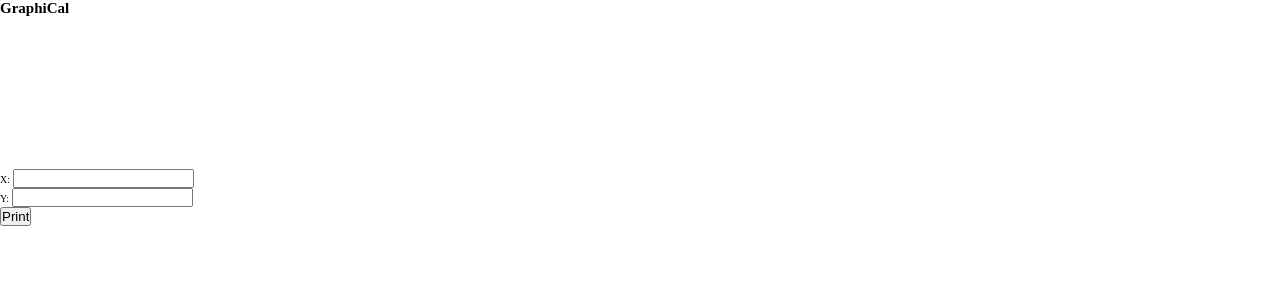
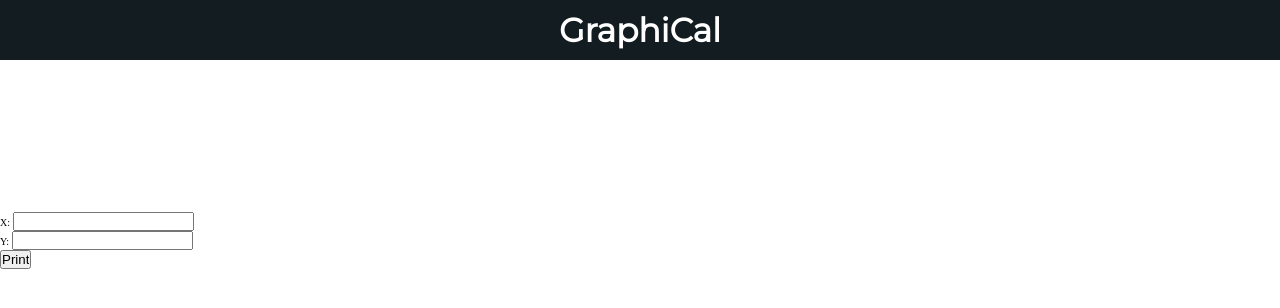
Before and after one commit to IrvingJuarez/GraphiCal, a React app: page / in a window 1280 px wide. Shown: the top 308 px of the page. Built offline with nearby package versions, Linux system fonts and the light colour scheme.

Commit message:
Header styles done

```diff
--- a/src/components/Header.jsx
+++ b/src/components/Header.jsx
@@ -1,4 +1,5 @@
 import React from "react";
+import "../styles/Header.scss";
 
 const Header = () => (
     <header>
--- /dev/null
+++ b/src/styles/Header.scss
@@ -0,0 +1,20 @@
+@import "./App.scss";
+
+header{
+    display: grid;
+    place-items: center;
+    width: 100%;
+    height: 50px;
+
+    background-color: $secondary-color;
+    color: $primary-color;
+
+    font-family: $primary-font;
+    font-weight: 400;
+    font-size: 1.9rem;
+
+    @media screen and (min-width: 750px){
+        height: 60px;
+        font-size: 2.2rem;
+    }
+}
```
